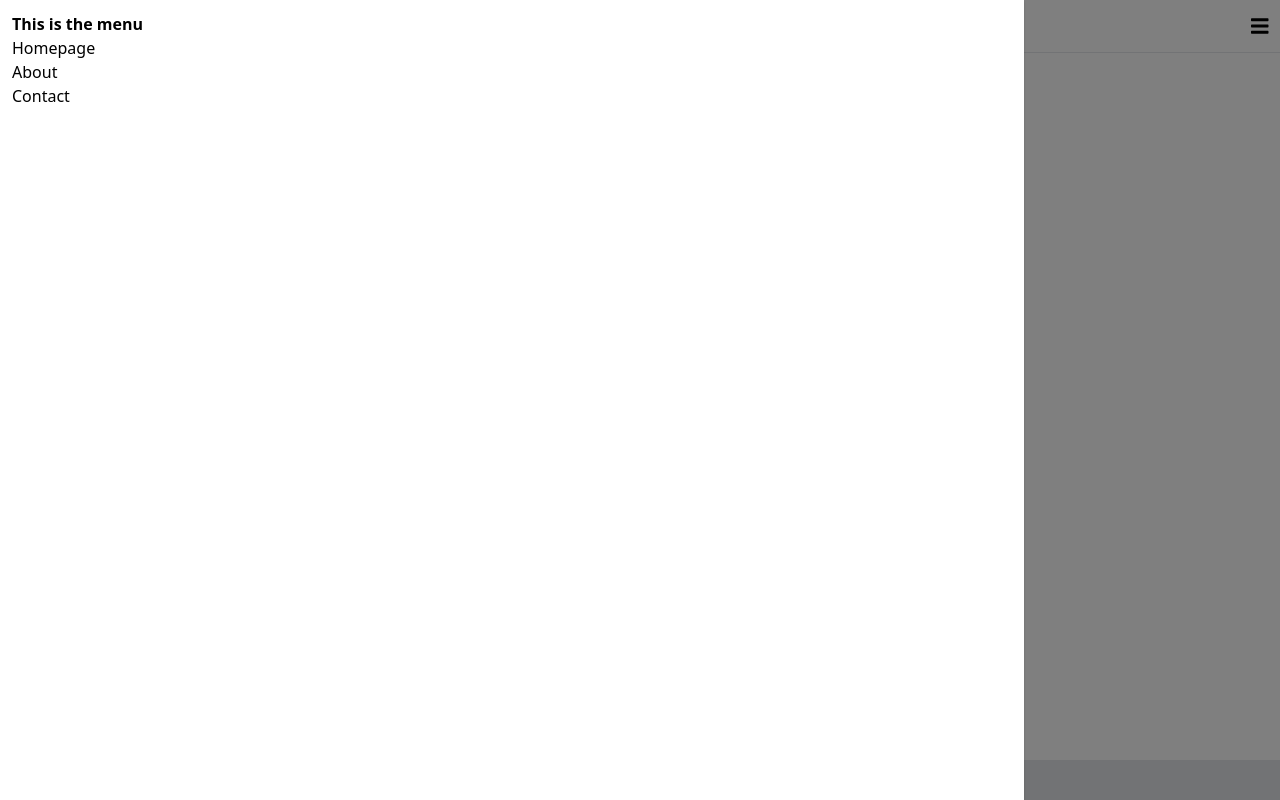
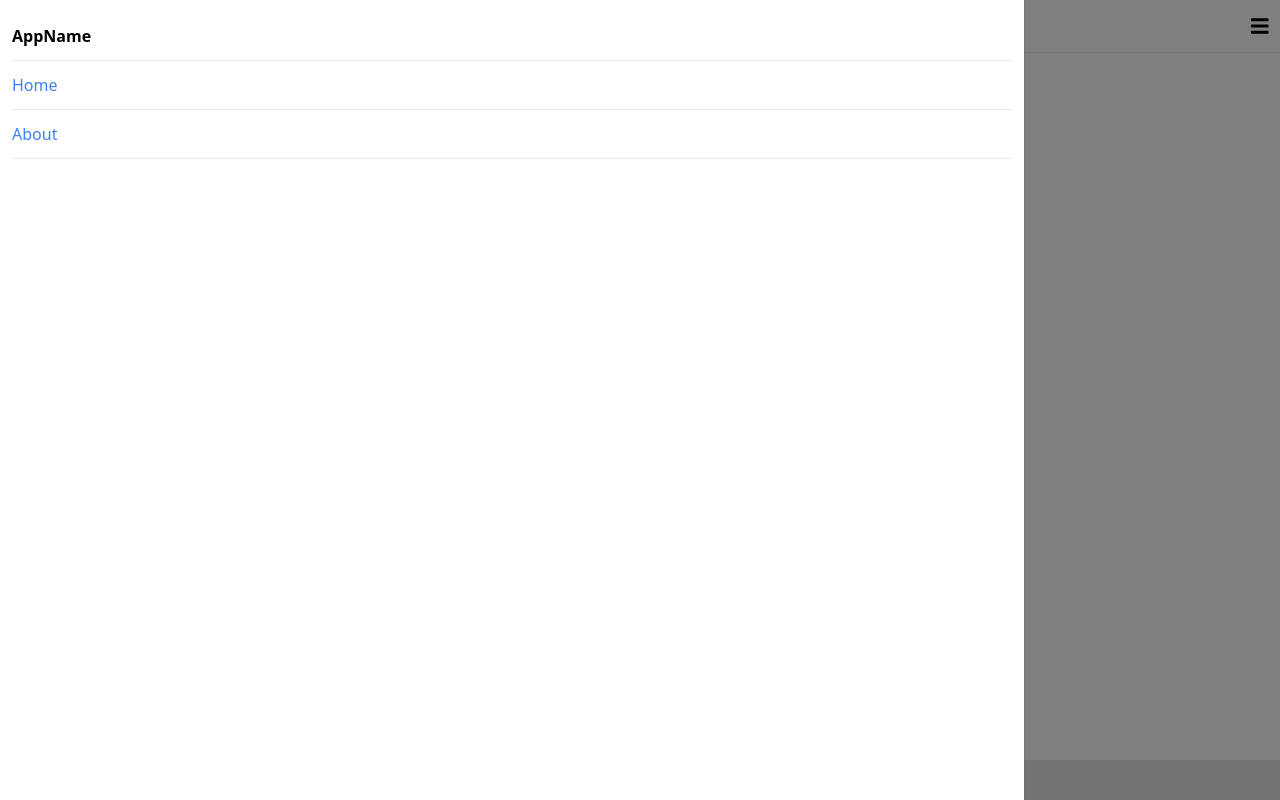
Before and after one commit to Fabianthorsen/react-basics, a React (Create React App) app: page / in a window 1280 px wide. Both pictures are taken after a click on the icon 1259 px from the left and 25 px from the top of the page. Built offline with nearby package versions, Linux system fonts and the light colour scheme.

Commit message:
Added component routing to / and /about pages using react-routing. Also refactor some parts

```diff
--- a/package.json
+++ b/package.json
@@ -15,6 +15,7 @@
     "postcss": "^7.0.35",
     "react": "^17.0.1",
     "react-dom": "^17.0.1",
+    "react-router-dom": "^5.2.0",
     "react-scripts": "4.0.2",
     "react-spring": "^8.0.27",
     "tailwindcss": "npm:@tailwindcss/postcss7-compat@^2.0.2",
--- a/src/App.js
+++ b/src/App.js
@@ -1,11 +1,32 @@
+/*
+ * Main App component
+ */
+
 import Header from './Components/Header';
 import Footer from './Components/Footer';
+import { BrowserRouter as Router, Switch, Route } from 'react-router-dom';
+import Home from './Views/Home';
+import About from './Views/About';
 
 function App() {
   return (
     <div>
-      <Header />
-      <Footer />
+      <Router>
+        <Header />
+        <div className='p-3'>
+          <Switch>
+            {/* Home route */}
+            <Route exact path='/'>
+              <Home />
+            </Route>
+            {/* About route */}
+            <Route path='/about'>
+              <About />
+            </Route>
+          </Switch>
+        </div>
+        <Footer />
+      </Router>
     </div>
   );
 }
--- a/src/Components/Navigation.js
+++ b/src/Components/Navigation.js
@@ -2,6 +2,7 @@
 import { FontAwesomeIcon } from '@fortawesome/react-fontawesome';
 import { faBars } from '@fortawesome/free-solid-svg-icons';
 import { useTransition, animated } from 'react-spring';
+import NavigationMenu from './NavigationMenu';
 
 function Navigation() {
   const [showMenu, setShowMenu] = useState(false);
@@ -51,12 +52,7 @@
               style={props}
               className='fixed bg-white top-0 left-0 w-4/5 h-full z-50 shadow p-3'
             >
-              <span className='font-bold'>This is the menu</span>
-              <ul>
-                <li>Homepage</li>
-                <li>About</li>
-                <li>Contact</li>
-              </ul>
+              <NavigationMenu closeMenu={() => setShowMenu(false)} />
             </animated.div>
           )
       )}
--- /dev/null
+++ b/src/Components/NavigationMenu.js
@@ -0,0 +1,32 @@
+import React from 'react';
+import { Link } from 'react-router-dom';
+
+function NavigationMenu(props) {
+  return (
+    <div>
+      <div className='font-bold py-3'>AppName</div>
+      <ul>
+        <li>
+          <Link
+            to='/'
+            className='text-blue-500 py-3 border-t border-b block'
+            onClick={props.closeMenu}
+          >
+            Home
+          </Link>
+        </li>
+        <li>
+          <Link
+            to='/about'
+            className='text-blue-500 py-3 border-b block'
+            onClick={props.closeMenu}
+          >
+            About
+          </Link>
+        </li>
+      </ul>
+    </div>
+  );
+}
+
+export default NavigationMenu;
--- /dev/null
+++ b/src/Views/About.js
@@ -0,0 +1,15 @@
+/*
+ * About me page
+ */
+import React from 'react';
+
+function About() {
+  return (
+    <div>
+      <h1 className='font-bold text-2xl mb-3'>About Me</h1>
+      <p>This is the about page content</p>
+    </div>
+  );
+}
+
+export default About;
--- /dev/null
+++ b/src/Views/Home.js
@@ -0,0 +1,15 @@
+/*
+ * Home Page
+ */
+import React from 'react';
+
+function Home() {
+  return (
+    <div>
+      <h1 className='font-bold text-2xl mb-3'>This is the home page</h1>
+      <p>Hello World</p>
+    </div>
+  );
+}
+
+export default Home;
```
Also changed, not shown: 1 other file (tests, documents, lock files or other folders).
